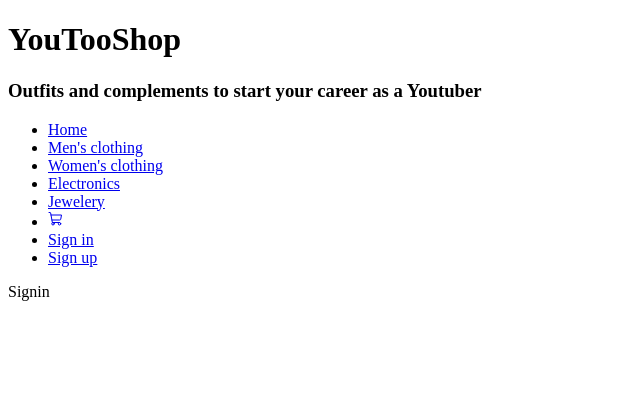
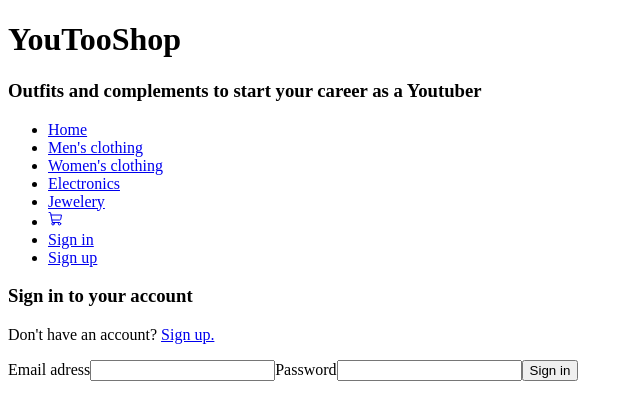
Before and after one commit to Gilsabo/it-academy-bcn-sprint-9, a React (Create React App) app: page /signin in a window 1280 px wide. Shown: the top 420 px of the page, without its empty margins (0-640 px from the left). Built offline with nearby package versions, Linux system fonts and the light colour scheme; no server answers.

Commit message:
Add link to signin and signup

```diff
--- a/src/Components/Signin/Signin.js
+++ b/src/Components/Signin/Signin.js
@@ -1,6 +1,17 @@
+import { Link } from "react-router-dom";
 const Signin = () => {
     return (
-        <div>Signin</div>
+        <>
+        <h3>Sign in to your account</h3>
+        <p>Don't have an account? <Link to="/signup">Sign up.</Link></p>
+        <form>
+            <label htmlFor="user">Email adress</label>
+            <input type="email" />
+            <label htmlFor="password">Password</label>
+            <input type="password" />
+            <button>Sign in</button>
+        </form>
+        </>
      );
 }
 
--- a/src/Components/Signup/Signup.js
+++ b/src/Components/Signup/Signup.js
@@ -1,6 +1,17 @@
+import { Link } from "react-router-dom";
 const Signup = () => {
     return (
-        <div>Signup</div>
+        <>
+        <h3>Sign up for a free account</h3>
+        <p>Already have an account? <Link to="/signin">Sign up.</Link></p>
+        <form>
+            <label htmlFor="user">Email adress</label>
+            <input type="email" />
+            <label htmlFor="password">Password</label>
+            <input type="password" />
+            <button>Sign in</button>
+        </form>
+        </>
      );
 }
 
```
